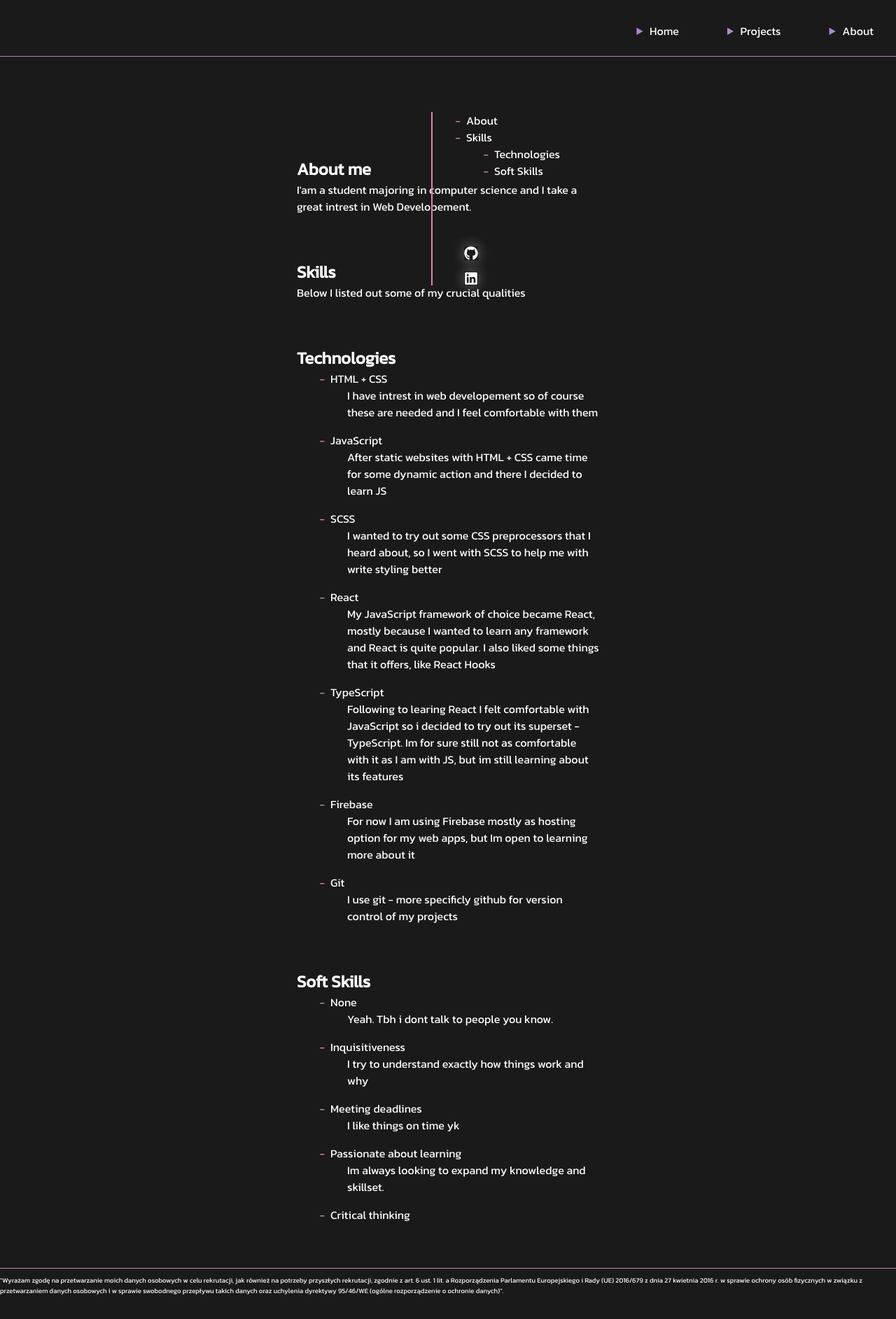
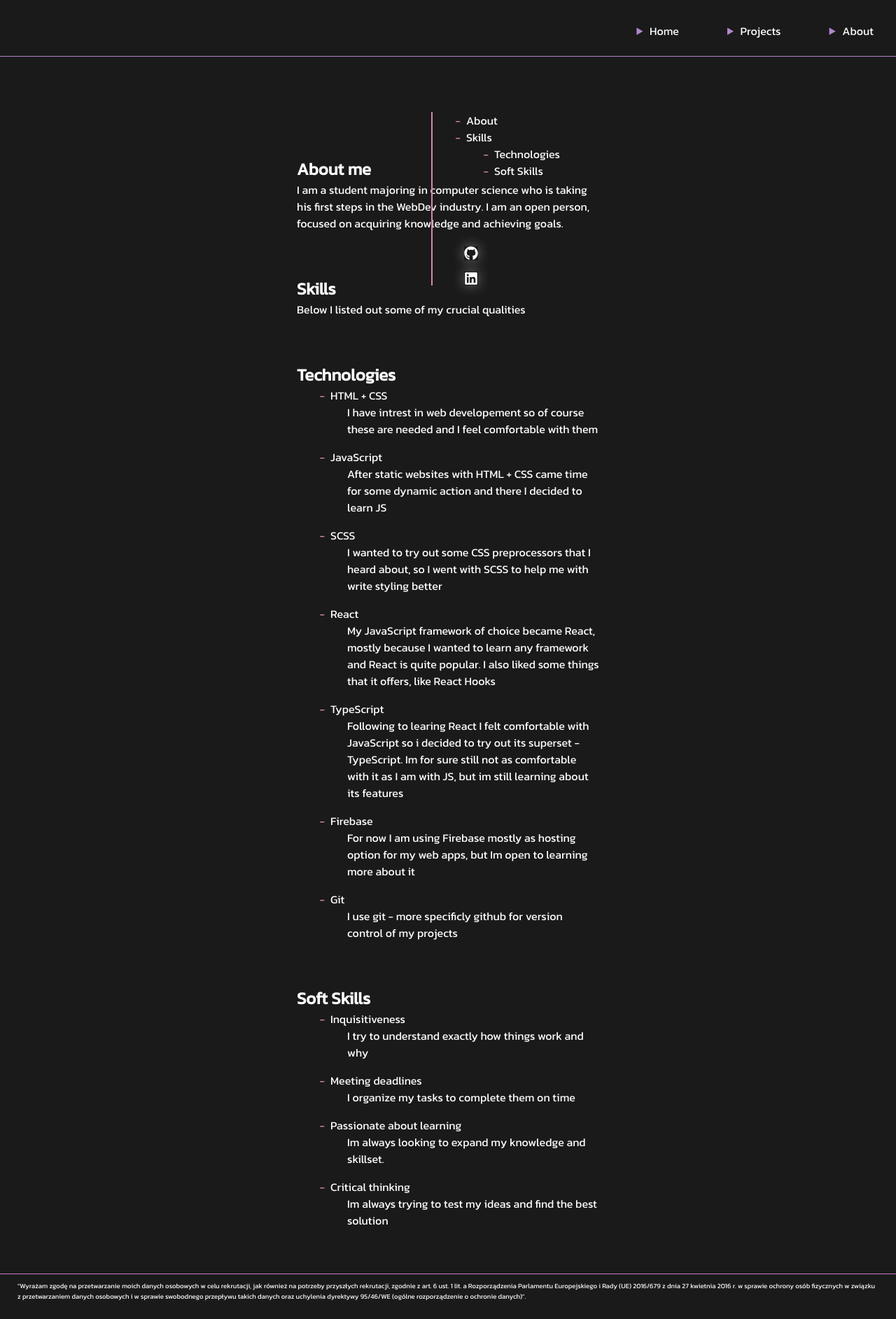
Before and after one commit to D-e-v-o-r-a-n/portfolio, a React (Create React App) app: page /about in a window 1280 px wide. Shown: the whole page at 70% size. Before the commit the page ends 1860 px from the top, so only its background shows below. Built offline with nearby package versions, Linux system fonts and the light colour scheme.

Commit message:
Animation on homescreen and changes in about section

```diff
--- a/src/Components/About/About.tsx
+++ b/src/Components/About/About.tsx
@@ -11,7 +11,8 @@ const AboutComponent:FC<RouteComponentProps> = (props) => {
           <div className="about-content">
               <section id='about'>
               <h2>About me</h2>
-                I'am a student majoring in computer science and I take a great intrest in Web Developement.
+              I am a student majoring in computer science who is taking his first steps in the WebDev industry.
+              I am an open person, focused on acquiring knowledge and achieving goals.
               </section>
               <section id='skills'>
                 <h2>Skills</h2>
@@ -46,20 +47,17 @@ const AboutComponent:FC<RouteComponentProps> = (props) => {
               <section id="soft-skills">
                 <h2>Soft Skills</h2>
                 <ul>
-                  <li>None</li>
-                  <span>Yeah. Tbh i dont talk to people you know.</span>
-
                   <li>Inquisitiveness</li>
                   <span>I try to understand exactly how things work and why</span>
 
                   <li>Meeting deadlines</li>
-                  <span>I like things on time yk</span>
+                  <span>I organize my tasks to complete them on time</span>
 
                   <li>Passionate about learning</li>
                   <span>Im always looking to expand my knowledge and skillset.</span>
 
                   <li>Critical thinking</li>
-                  <span></span>
+                  <span>Im always trying to test my ideas and find the best solution</span>
 
                 </ul>
               </section>
--- a/src/Components/Footer/Footer.scss
+++ b/src/Components/Footer/Footer.scss
@@ -10,5 +10,9 @@
 
     font-size: 0.6rem;
 
-    animation: pulse-all 25s infinite
+    animation: pulse-all 25s infinite;
+
+    div{
+        padding: 25px;
+    }
 }
--- a/src/Components/Home/Home.scss
+++ b/src/Components/Home/Home.scss
@@ -2,9 +2,20 @@
     display: flex;
     justify-content: center;
     align-items: center;
+    position: relative;
     margin-bottom: 10rem;
+    border-bottom: 2px solid;
+    animation: pulse-bottom  20s  infinite;
+
+    &::after{
+        content: '';
+        position: absolute;
+        bottom: 2rem;
+        width: 0.5rem;
+        height: 0.5rem;
+        border-radius: 50%;
+        border: 2px solid ;
+        z-index: -1;
+        animation: pulse-color 5s infinite, wavy-shapes 10s infinite alternate;
+    }
 }
-#vl{
-    border-bottom: 2px solid;
-    animation: pulse-all 25s infinite;
-}
--- a/src/Components/Projects/projectsArray.tsx
+++ b/src/Components/Projects/projectsArray.tsx
@@ -30,7 +30,7 @@ projectsArray.push({
     description: 'Web app which allows for transcription to alphabeth from star wars - aurebesh',
     links:["https://aurebeshtranslator-6db2a.web.app/",'https://github.com/D-e-v-o-r-a-n/Aurebesh-translator'],
     images:['/Images/Arbsh1.png',],
-    tags:['HTML','CSS','JavaScript','SCSS','React','Firebase'],
+    tags:['HTML','CSS','JavaScript','Firebase'],
     id:2
 })
 
--- a/src/_utilities.scss
+++ b/src/_utilities.scss
@@ -22,6 +22,61 @@ $gray: #1a1a1a;
     66% {color: $cyan;}
     100% {color: $orange;}
 }
+@keyframes pulse-bgcolor {
+    0% {background-color: $orange;}
+    33% {background-color: $pink;}
+    66% {background-color: $cyan;}
+    100% {background-color: $orange;}
+}
+@keyframes wavy-shapes {
+  0%{transform: matrix3d(
+      1, 0, 0, 0 ,
+      0, 1, 0, 0,
+      0, 0, 1, 0 ,
+      0, -100, 0, 1);}
+  30%{transform: matrix3d(
+      1, 0, 0, 0 ,
+      0, 1, 0, 0,
+      0, 0, 1, 0 ,
+      0, 0, 0, 1);}
+
+  40%{transform: matrix3d(
+    1, 0, 0, 0 ,
+    0, 1, 0, 0,
+    0, 0, 1, 0 ,
+    275, 0, 0, 1);}
+
+  50%{transform: matrix3d(
+    1, 0, 0, 0 ,
+    0, 1, 0, 0,
+    0, 0, 1, 0 ,
+    275, 100, 0, 1);}
+
+  60%{transform: matrix3d(
+    1, 0, 0, 0 ,
+    0, 1, 0, 0,
+    0, 0, 1, 0 ,
+    -275, 100, 0, 1);}
+
+  70%{transform: matrix3d(
+    1, 0, 0, 0 ,
+    0, 1, 0, 0,
+    0, 0, 1, 0 ,
+    -275, 0, 0, 1);}
+
+  80%{transform: matrix3d(
+    1, 0, 0, 0 ,
+    0, 1, 0, 0,
+    0, 0, 1, 0 ,
+    0, 0, 0, 1);}
+
+  100%{
+    transform: matrix3d(
+    1, 0, 0, 0 ,
+    0, 1, 0, 0,
+    0, 0, 1, 0 ,
+    0, -100, 0, 1);}
+  }
 
 @mixin round-corners{
   width: 7rem;
```
